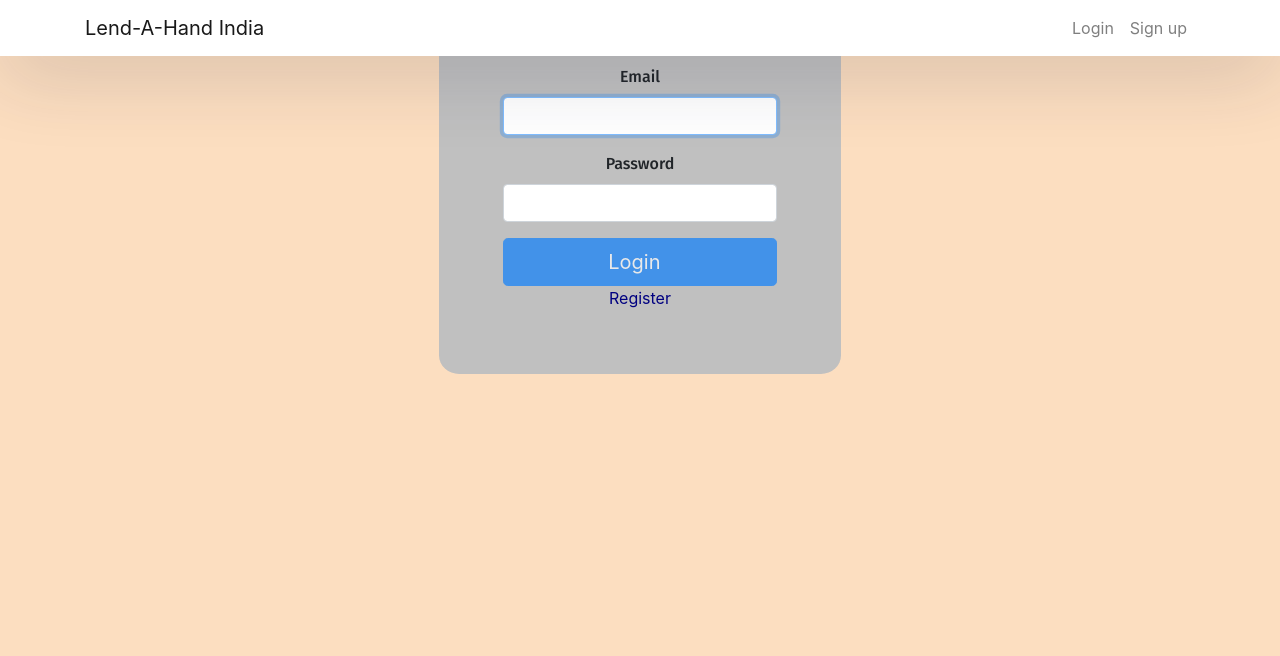
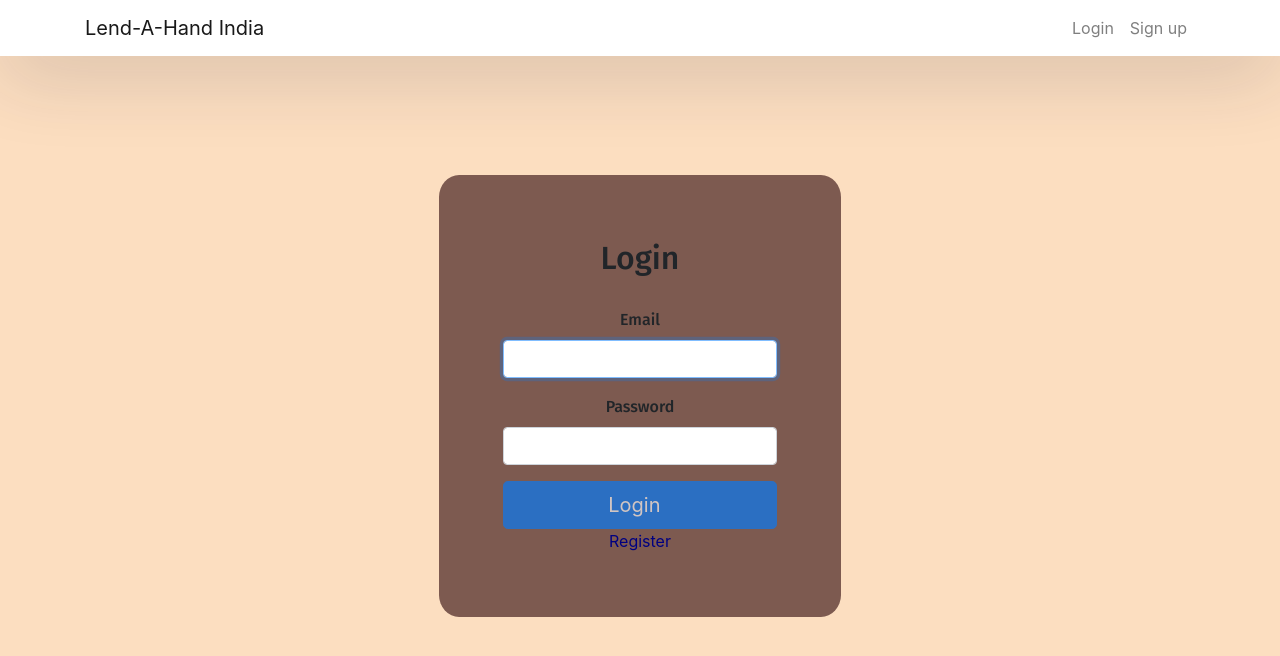
Before and after one commit to karuneshtripathi13/LAHI-Code-for-Good, a React (Create React App) app in the folder client/: page / in a window 1280 px wide. Shown: the top 656 px of the page. Built offline with nearby package versions, Linux system fonts and the light colour scheme.

Commit message:
Nav Style

```diff
--- a/client/src/components/Login/Login.css
+++ b/client/src/components/Login/Login.css
@@ -2,10 +2,9 @@
     .Login {
       padding: 5%;
       border-radius: 5%;
-      background-color: rgb(192, 192, 192);
-      margin: auto;
+      background-color: #000000;
       width: fit-content;
-      margin-top: 10vw;
+      margin-top: 175px;
     }
 
     .Login form {
--- a/client/src/components/Login/Login.js
+++ b/client/src/components/Login/Login.js
@@ -32,7 +32,8 @@ export default function Login() {
   let history = useHistory();
 
   return (
-    <div className="Login">
+    <div className="Login"  style={{marginTop:"175px" , backgroundColor:"#7D5A50"}}>
+      <h2  style={{marginBottom:"30px"}}>Login</h2>
       <Form onSubmit={handleSubmit}>
         <Form.Group size="lg" controlId="id">
           <Form.Label>Email</Form.Label>
--- a/client/src/components/Navbar/Navbar.css
+++ b/client/src/components/Navbar-login/Navbar.css
@@ -3,15 +3,16 @@
 }
 .Logout{
     display: flex;
-    background-color: white;
+    background-color: #FCDEC0;
 }
-.logoutbtn{
-    display: inline;
+.navbar12{
+    display: block;
     color: black;
+    max-width: 800px;
     margin-left: 70vw;
     background-color: gray;
     padding: 1vw;
     padding-left: 1.5vw;
     margin-top: 1vw;
-    border-radius: 1vw;
+
 }
--- a/client/src/components/Navbar-login/Navbarlogin.js
+++ b/client/src/components/Navbar-login/Navbarlogin.js
@@ -1,5 +1,4 @@
 import React from "react";
-import '../Navbar/Navbar.css';
 import { Link } from 'react-router-dom';
 const Navbar = () => {
   return (
```
